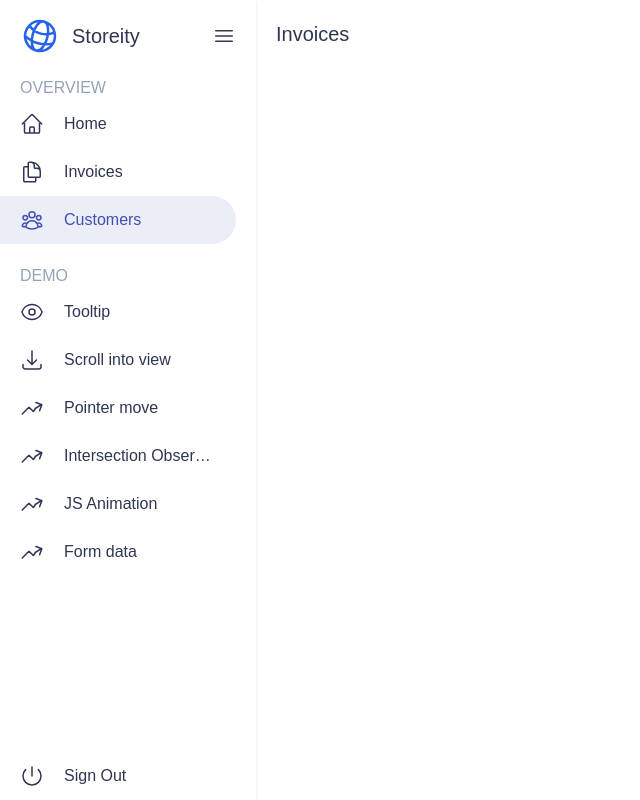
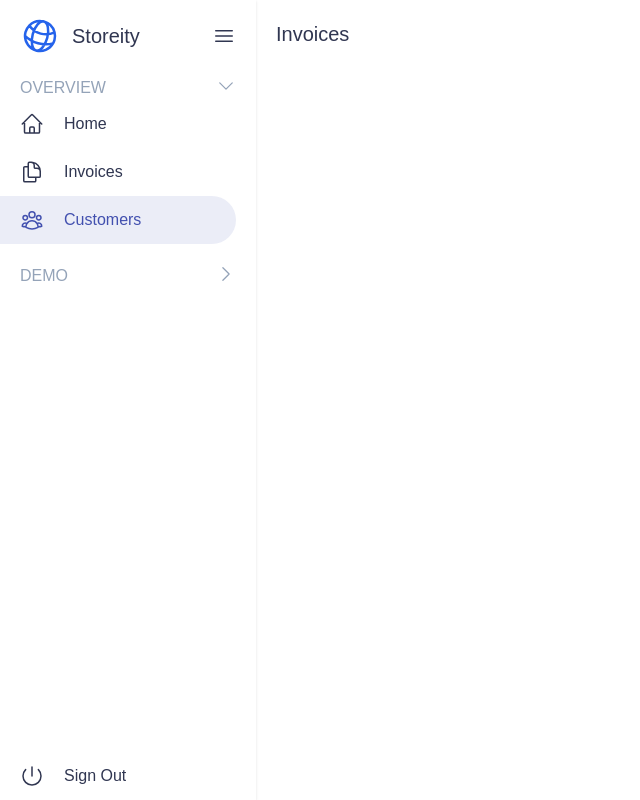
Before and after one commit to wangzhengquan/web-treasure-chest, a Next.js app: page /dashboard/customers in a window 1280 px wide. Shown: the whole page, without its empty margins (0-640 px from the left). Built offline with nearby package versions, Linux system fonts and the light colour scheme; a web font is replaced by a local one.

Commit message:
nav list collapse

```diff
--- /dev/null
+++ b/app/components/animation.ts
@@ -0,0 +1,64 @@
+'use client';
+type TOnProgress = ((progress: number) => void) ;
+type TOnStop = (() => void) | undefined;
+
+class Animation {
+  private duration: number;
+  private startTime: number | null;
+  private frameId: number | null;
+  private onProgress: TOnProgress;
+  private onStop: TOnStop;
+
+  constructor() {
+    this.duration = 0;
+    this.startTime = null;
+    this.frameId = null;
+    this.onProgress = () => {};
+  }
+
+  start(duration: number, onProgress: TOnProgress, onStop: TOnStop) {
+    this.duration = duration;
+    this.onProgress = onProgress;
+    this.onStop = onStop;
+    if (this.duration === 0) {
+      // Jump to end immediately
+      this.onProgress(1);
+      this.stop();
+    } else {
+      this.onProgress(0);
+      // Start animating
+      // `performance.now()` measures the time in milliseconds since the page was loaded, or since the browser was started, with high-resolution timing.
+      this.startTime = performance.now();
+      this.frameId = requestAnimationFrame(() => this.onFrame());
+    }
+  }
+
+  onFrame() {
+    const timePassed = performance.now() - this.startTime!;
+    const progress = Math.min(timePassed / this.duration, 1);
+    this.onProgress(progress);
+    if (progress < 1) {
+      // We still have more frames to paint
+      this.frameId = requestAnimationFrame(() => this.onFrame());
+    } else {
+      this.onStop && this.onStop();
+    }
+
+  }
+
+  // onProgress(progress: number) {
+  //   if (this.node) {
+  //     this.node.style.opacity = progress.toString();
+  //   }
+  // }
+
+  stop() {
+    cancelAnimationFrame(this.frameId!);
+    this.startTime = null;
+    this.frameId = null;
+    this.duration = 0;
+    this.onStop && this.onStop();
+  }
+}
+
+export default Animation;
--- a/app/ui/nav/header.tsx
+++ b/app/ui/nav/header.tsx
@@ -3,7 +3,6 @@ import clsx from 'clsx';
 import LogoIcon from '../logo-icon';
 import { useRef, useState } from 'react';
 import { createPortal } from 'react-dom';
-import CollapseButton from './collapse-button';
 import { Bars3Icon, ArrowLeftIcon } from '@heroicons/react/24/outline';
 import {FloatLeftPanel, BackdropPanel} from '@/app/components/panels';
 import Nav from './nav';
--- a/app/ui/nav/left-panel.tsx
+++ b/app/ui/nav/left-panel.tsx
@@ -9,7 +9,7 @@ import { PowerIcon } from '@heroicons/react/24/outline';
 export default function LeftPanel() {
   const [collapsed, setCollapsed] = useState(false);
   return (
-    <div id="left-panel" className={clsx("flex flex-col group bg-white shadow",
+    <div className={clsx("flex flex-col group bg-white shadow",
       "h-full overflow-y-auto",
       "transition-width duration-200",
       "pr-5 pt-4 w-64 [&.collapsed]:w-16",
--- /dev/null
+++ b/app/ui/nav/nav-links.tsx
@@ -0,0 +1,92 @@
+"use client";
+import Link from 'next/link';
+import clsx from 'clsx';
+import {
+  TNavLink,
+} from '@/app/lib/definitions';
+import { usePathname } from 'next/navigation';
+import { useRef, useState, useLayoutEffect } from 'react';
+import {ChevronDownIcon} from '@heroicons/react/24/outline';
+import Animation from '@/app/components/animation';
+
+export function NavLink({item, onClick}: {item: TNavLink, onClick?: (event: React.MouseEvent<HTMLElement>) => void}) {
+  const pathname = usePathname();
+
+  return (
+    <Link href={item.href}
+      title={item.name}
+      onClick={onClick}
+      className={clsx("nav-link flex h-[48px] w-full items-center font-medium rounded-r-full  justify-start py-3 px-5",
+      "hover:bg-ufo-gray hover:text-ufo-primary",
+      "[&.active]:bg-ufo-primary/10 [&.active]:text-ufo-primary",
+      "hover:[&.active]:bg-ufo-primary/25",
+      {
+      "active": pathname === item.href
+      })}>
+      <item.icon className="w-6 h-6 shrink-0"/>
+      <span className="ml-5 shrink truncate group-[.collapsed]:invisible">{item.name}</span>
+    </Link>
+  );
+}
+
+export default function NavLinks({title, links, onClickLink, defaultCollapsed} : {title: string, links: TNavLink[], onClickLink?: (event: React.MouseEvent<HTMLElement>) => void, defaultCollapsed?: boolean}) {
+  const listRef = useRef<any>(null);
+  const collapsedIconRef = useRef<any>(null);
+  const [collapsed, setCollapsed] = useState(defaultCollapsed);
+  const handleCollapseList = (event: React.MouseEvent<HTMLElement>) => {
+    if (listRef.current && collapsedIconRef.current) {
+      const animation = new Animation(listRef.current);
+      const { height } = listRef.current.firstChild.getBoundingClientRect();
+      listRef.current.style.display = 'block';
+      animation.start(300, (process) => {
+        // console.log('process', process);
+        listRef.current.style.height = collapsed ? `${process * height}px` : `${(1 - process) * height}px`;
+        collapsedIconRef.current.style.transform = `rotate(${collapsed ? -90 + 90 * process : -90 * process  }deg)`;
+      }, () => {
+        if (collapsed) {
+          listRef.current.style.removeProperty('height');
+        }
+        setCollapsed(!collapsed);
+
+      });
+    }
+  };
+
+  // useLayoutEffect(() => {
+  //   if (listRef.current) {
+  //     const { height } = listRef.current.firstChild.getBoundingClientRect();
+  //     listRef.current.addEventListener("transitionend", () => {
+  //       console.log('transitionend', listRef.current.style.height);
+  //     });
+
+  //     // listRef.current.style.height = collapsed ? '0px': `${height}px` ;
+  //   }
+  // }, []);
+
+  return (
+    <section className="">
+      <a className={clsx("flex justify-between cursor-pointer pl-5 text-slate-400 truncate ",
+        "group-[.collapsed]:invisible",
+        )} onClick={handleCollapseList}>
+        <h2 >{title}</h2>
+        <ChevronDownIcon ref={collapsedIconRef} className="w-5 h-5" style={{
+          "transform": defaultCollapsed ? 'rotate(-90deg)': 'rotate(0deg)'
+          }} />
+      </a>
+
+      <div ref={listRef} className="overflow-hidden" style={{
+         "height": defaultCollapsed ? '0px': 'auto'
+        }} id={title}>
+        <ul>
+          {links.map((item)=> {
+            return (
+              <li key={item.name}>
+                <NavLink item={item}  onClick={onClickLink}/>
+              </li>
+              );
+          })}
+        </ul>
+      </div>
+    </section>
+  );
+}
--- a/app/ui/nav/nav.tsx
+++ b/app/ui/nav/nav.tsx
@@ -1,6 +1,6 @@
 'use client';
 import Link from 'next/link';
-import SideNavLinks, {SideNavLink} from './sidenav-links';
+import NavLinks from './nav-links';
 import clsx from 'clsx';
 import Capacity from './capacity';
 import ExpandButton from './collapse-button';
@@ -35,13 +35,13 @@ const demoLinks = [
 export default function Nav({className, onClickLink} : {className: string, onClickLink?: (event: React.MouseEvent<HTMLElement>) => void}) {
   return (
     <nav className={clsx(
-      'bg-white flex flex-col gap-5 custom-scrollbar  w-full',
+      'bg-white flex flex-col gap-5 custom-scrollbar w-full',
       className,
       {
       })}>
 
-      <SideNavLinks title="OVERVIEW" links={links1} onClickLink={onClickLink}/>
-      <SideNavLinks title="DEMO" links={demoLinks} onClickLink={onClickLink}/>
+      <NavLinks title="OVERVIEW" links={links1} onClickLink={onClickLink}/>
+      <NavLinks title="DEMO" defaultCollapsed={true} links={demoLinks} onClickLink={onClickLink}/>
     </nav>
   );
 }
--- a/app/ui/nav/sidenav-links.tsx
+++ /dev/null
@@ -1,46 +0,0 @@
-"use client";
-import Link from 'next/link';
-import clsx from 'clsx';
-import {
-  TNavLink,
-} from '@/app/lib/definitions';
-import { usePathname } from 'next/navigation';
-
-export function SideNavLink({item, onClick}: {item: TNavLink, onClick?: (event: React.MouseEvent<HTMLElement>) => void}) {
-  const pathname = usePathname();
-
-  return (
-    <Link href={item.href}
-      title={item.name}
-      onClick={onClick}
-      className={clsx("nav-link flex h-[48px] w-full items-center font-medium rounded-r-full  justify-start py-3 px-5",
-      "hover:bg-ufo-gray hover:text-ufo-primary",
-      "[&.active]:bg-ufo-primary/10 [&.active]:text-ufo-primary",
-      "hover:[&.active]:bg-ufo-primary/25",
-      {
-      "active": pathname === item.href
-      })}>
-      <item.icon className="w-6 h-6 shrink-0"/>
-      <span className="ml-5 shrink truncate group-[.collapsed]:invisible">{item.name}</span>
-    </Link>
-  );
-}
-
-export default function SideNavLinks({title, links, onClickLink} : {title: string, links: TNavLink[], onClickLink?: (event: React.MouseEvent<HTMLElement>) => void}) {
-  return (
-    <section className="">
-      <h2 className={clsx("pl-5 text-slate-400 truncate group-[.collapsed]:invisible", {
-        // "invisible": collapsed
-      })}>{title}</h2>
-      <ul className="">
-        {links.map((item)=> {
-          return (
-            <li key={item.name}>
-              <SideNavLink item={item}  onClick={onClickLink}/>
-            </li>
-            );
-        })}
-      </ul>
-    </section>
-  );
-}
--- a/tailwind.config.ts
+++ b/tailwind.config.ts
@@ -46,7 +46,8 @@ const config: Config = {
       backgroundImage: {
       },
       transitionProperty: {
-        width: 'width'
+        width: 'width',
+        height: 'height',
       }
     },
     keyframes: {
```
